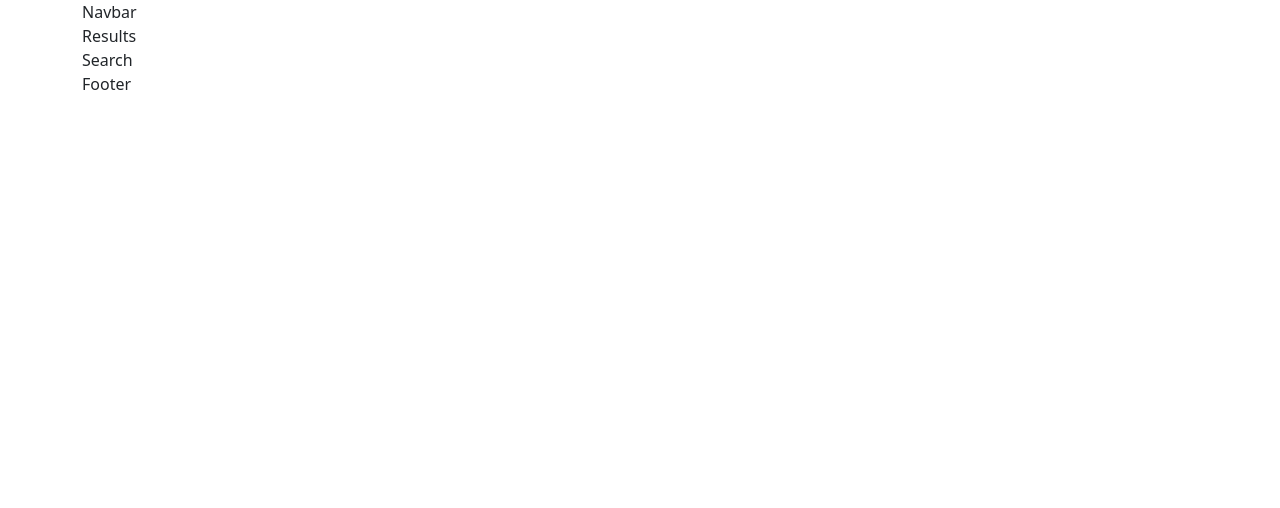
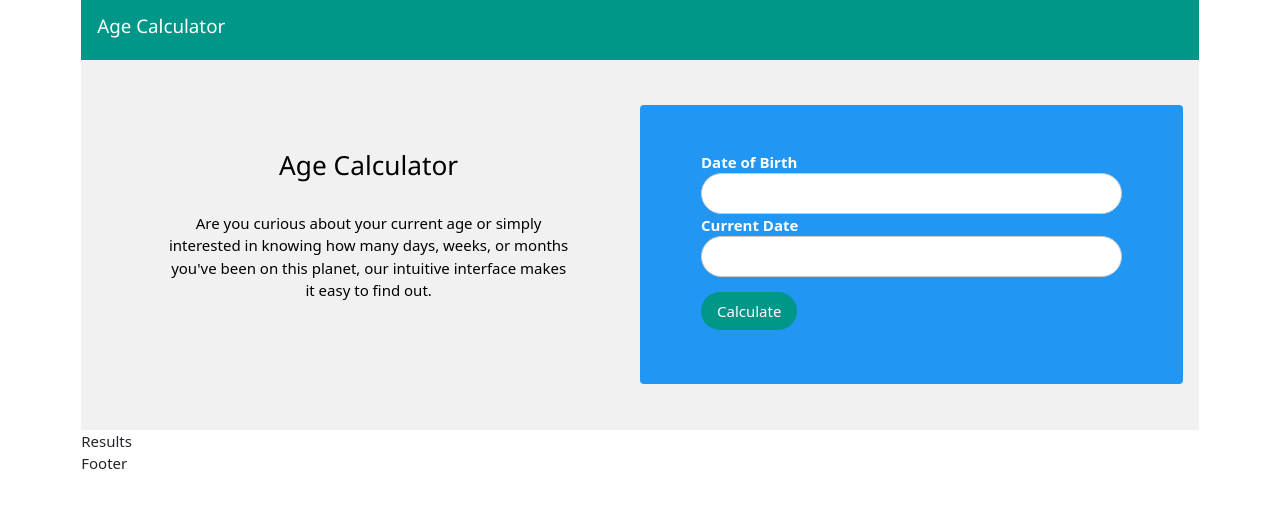
Before and after one commit to DEANKAGO/TechAlpha_ageCalculator., a React (Create React App) app: page / in a window 1280 px wide. Shown: the top 508 px of the page. Built offline with nearby package versions, Linux system fonts and the light colour scheme.

Commit message:
add navbar UI and welcome page UI

```diff
--- a/public/index.html
+++ b/public/index.html
@@ -15,6 +15,7 @@
       user's mobile device or desktop. See https://developers.google.com/web/fundamentals/web-app-manifest/
     -->
     <link rel="manifest" href="%PUBLIC_URL%/manifest.json" />
+    <link rel="stylesheet" href="https://www.w3schools.com/w3css/4/w3.css" />
     <!--
       Notice the use of %PUBLIC_URL% in the tags above.
       It will be replaced with the URL of the `public` folder during the build.
--- a/src/components/Navbar/Navbar.jsx
+++ b/src/components/Navbar/Navbar.jsx
@@ -1,8 +1,13 @@
-import React from 'react'
-import './navbar.css'
+import React from "react";
+import "./navbar.css";
+import { Container } from "react-bootstrap";
 
 export const Navbar = () => {
   return (
-    <div>Navbar</div>
-  )
-}
+    <div className="w3-container w3-teal w3-center">
+      <div className="w3-container w3-col nav">
+        <h5 className="">Age Calculator</h5>
+      </div>
+    </div>
+  );
+};
--- a/src/components/Navbar/navbar.css
+++ b/src/components/Navbar/navbar.css
@@ -0,0 +1,4 @@
+.nav{
+    height: 60px;
+    align-items: center;
+}
--- a/src/components/Results/Results.jsx
+++ b/src/components/Results/Results.jsx
@@ -2,7 +2,5 @@ import React from 'react'
 import './results.css'
 
 export const Results = () => {
-  return (
-    <div>Results</div>
-  )
+  return <div>Results</div>;
 }
--- a/src/components/Search/Search.jsx
+++ b/src/components/Search/Search.jsx
@@ -1,8 +1,41 @@
-import React from 'react'
-import './search.css'
+import React from "react";
+import "./search.css";
+import Container from "react-bootstrap/Container";
+import Row from "react-bootstrap/Row";
+import Col from "react-bootstrap/Col";
 
 export const Search = () => {
   return (
-    <div>Search</div>
-  )
-}
+    <div className="w3-container w3-light-grey description">
+      <Container className="mt-5 mb-5">
+        <Row>
+          <Col className="w3-center p-5">
+            <h3>Age Calculator</h3>
+            <p className="w3-center p-4">
+              Are you curious about your current age or simply interested in
+              knowing how many days, weeks, or months you've been on this
+              planet, our intuitive interface makes it easy to find out.
+            </p>
+          </Col>
+          <Col className="w3-blue w3-round p-5">
+            <form class="w3-container">
+              <label class="w3-text-white">
+                <b>Date of Birth</b>
+              </label>
+              <input class="w3-input w3-border w3-round-xxlarge" type="text" />
+
+              <label class="w3-text-white">
+                <b>Current Date</b>
+              </label>
+              <input class="w3-input w3-border w3-round-xxlarge" type="text" />
+
+              <button class="w3-btn w3-teal w3-round-xxlarge mt-3">
+                Calculate
+              </button>
+            </form>
+          </Col>
+        </Row>
+      </Container>
+    </div>
+  );
+};
--- a/src/components/Search/search.css
+++ b/src/components/Search/search.css
@@ -0,0 +1,3 @@
+.description {
+  height: auto;
+}
--- a/src/pages/Home/Home.jsx
+++ b/src/pages/Home/Home.jsx
@@ -9,8 +9,8 @@ export const Home = () => {
   return (
     <div>
       <Navbar />
+      <Search />
       <Results />
-      <Search />
       <Footer />
     </div>
   )
```
Also changed, not shown: src/App.js (+5 -6 lines).
